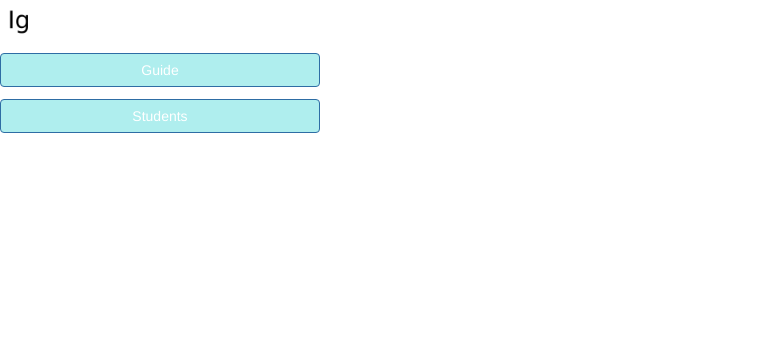
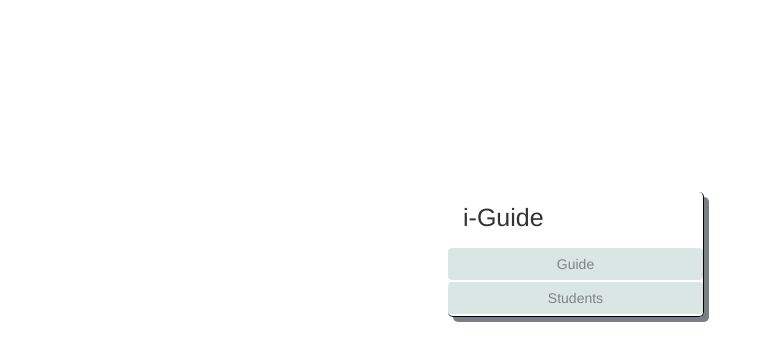
Before and after one commit to devilangelwing/IG-Project, a Django app: page /login/ in a window 1280 px wide. Shown: the top 361 px of the page, without its empty margins (0-772 px from the left). Run offline with Django 3.2, Linux system fonts and the light colour scheme; some libraries are stand-ins or nearby versions.

Commit message:
login page

```diff
--- a/MySite/login/templates/login/index.html
+++ b/MySite/login/templates/login/index.html
@@ -6,11 +6,31 @@
 </head>
 <style>
     .row{
-    padding-bottom: 1%; !important
+    padding-bottom: 1% !important;
     }
     .btn{
-    background-color: #afeeee; !important
-    border-color: none; !important
+    background-color: #d9e6e3 !important;
+    border: none !important;
+    }
+    div{
+
+
+    }
+    a:hover{
+        color: white !important ;
+        background-color: #797F84 !important;
+    }
+    .all{
+        display: block !important;
+        margin-top:15% !important;
+        width:20% !important;
+        margin-left:35% !important;
+        border-radius:5px !important;
+        border-right: 1px solid black;
+        border-bottom: 1px solid black;
+        box-shadow: 5px 5px #797F84;
+}
+
     }
 </style>
 <div>
@@ -21,11 +41,11 @@
 
 </div>
 
-<div class="container-fluid rounded-sm border align-items-center" style="display: block">
-                <div class = "align-items-center">
-                    <div class="row"><img src="{% static 'login/logo1.png' %}" alt="my image" width="5%"/></div>
-                    <div class="row"><a class ="col-xs-3 col-sm-3 col-md-3 col-lg-3 btn btn-primary"href="">Guide</a></div>
-                    <div class="row"><a class = "col-xs-3 col-sm-3 col-md-3 col-lg-3 btn btn-primary" href="" > Students</a></div>
+<div class="rounded-sm all align-items-center container " >
+                <div class = "align-items-center"style="">
+                    <div class="row align-items-center"><p class="col-xs-12 col-sm-12 col-md-12 col-lg-12" style="font-size:25px;padding-top:3%;">i-Guide</p></p></div>
+                    <div class="row align-items-center"><a class ="col-xs-12 col-sm-12 col-md-12 col-lg-12 btn btn-primary"href="" style="color:#808385">Guide</a></div>
+                    <div class="row align-items-center"><a class = "col-xs-12 col-sm-12 col-md-12 col-lg-12 btn btn-primary" href="" style="color:#808385" > Students</a></div>
 
                 </div>
 
```
